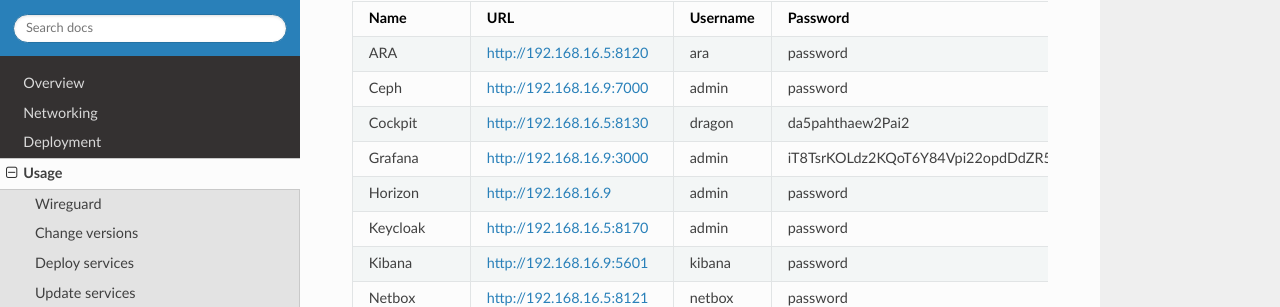
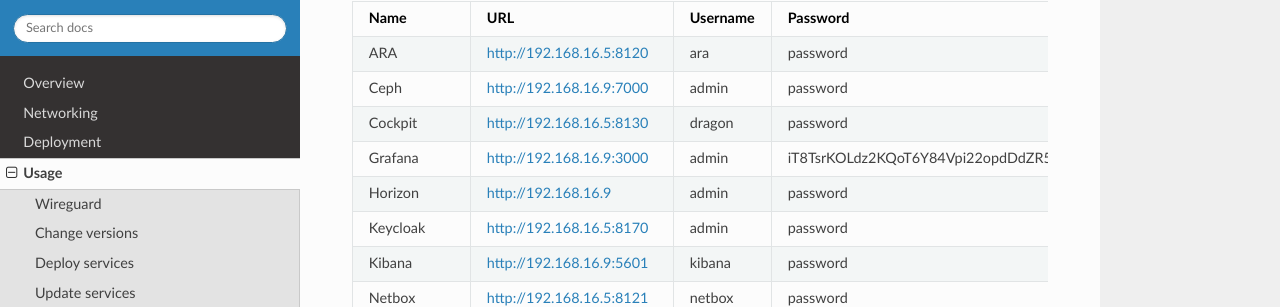
Before and after one commit to osism/testbed, a Sphinx documentation site: the page built from docs/source/usage.rst, in a window 1280 px wide and 900 px high, scrolled down 6899 px. Shown: the part 144-451 px from the top of the window. Built offline with Sphinx 7.4.7 and the Read the Docs theme 2.0.0, drawn with Linux system fonts in a browser that asks for light colours.

Commit message:
Change dragon user password to password
Partial: #894
Signed-off-by: Dr. Jens Harbott <harbott@osism.tech>

```diff
--- a/docs/source/usage.rst
+++ b/docs/source/usage.rst
@@ -355,7 +355,7 @@
             <td>Cockpit</td>
             <td><a href="http://192.168.16.5:8130" target="_blank">http://192.168.16.5:8130</a></td>
             <td>dragon</td>
-            <td>da5pahthaew2Pai2</td>
+            <td>password</td>
          </tr>
          <tr class="row-odd">
             <td>Grafana</td>
```
Also changed, not shown: 1 other file.
